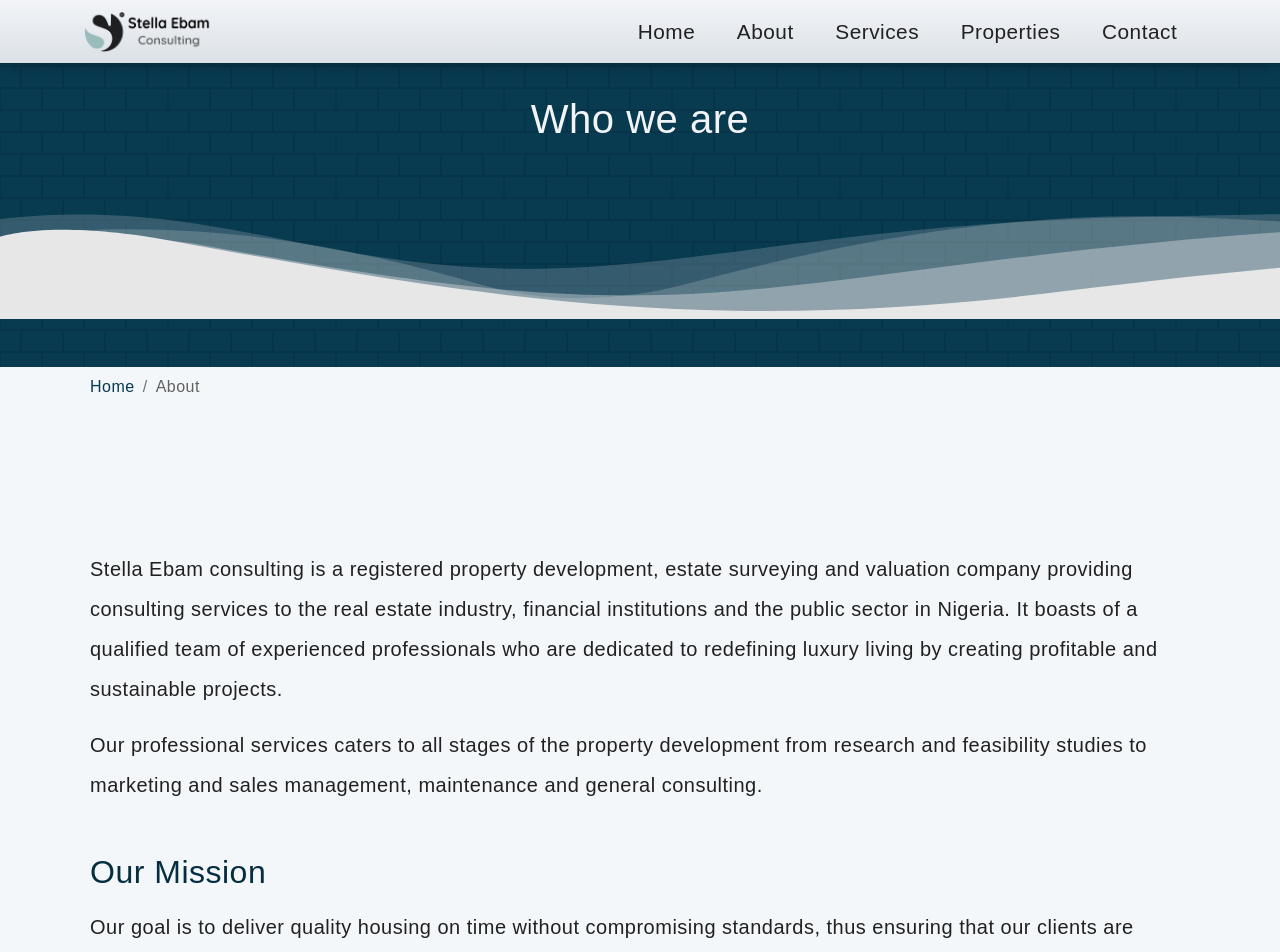
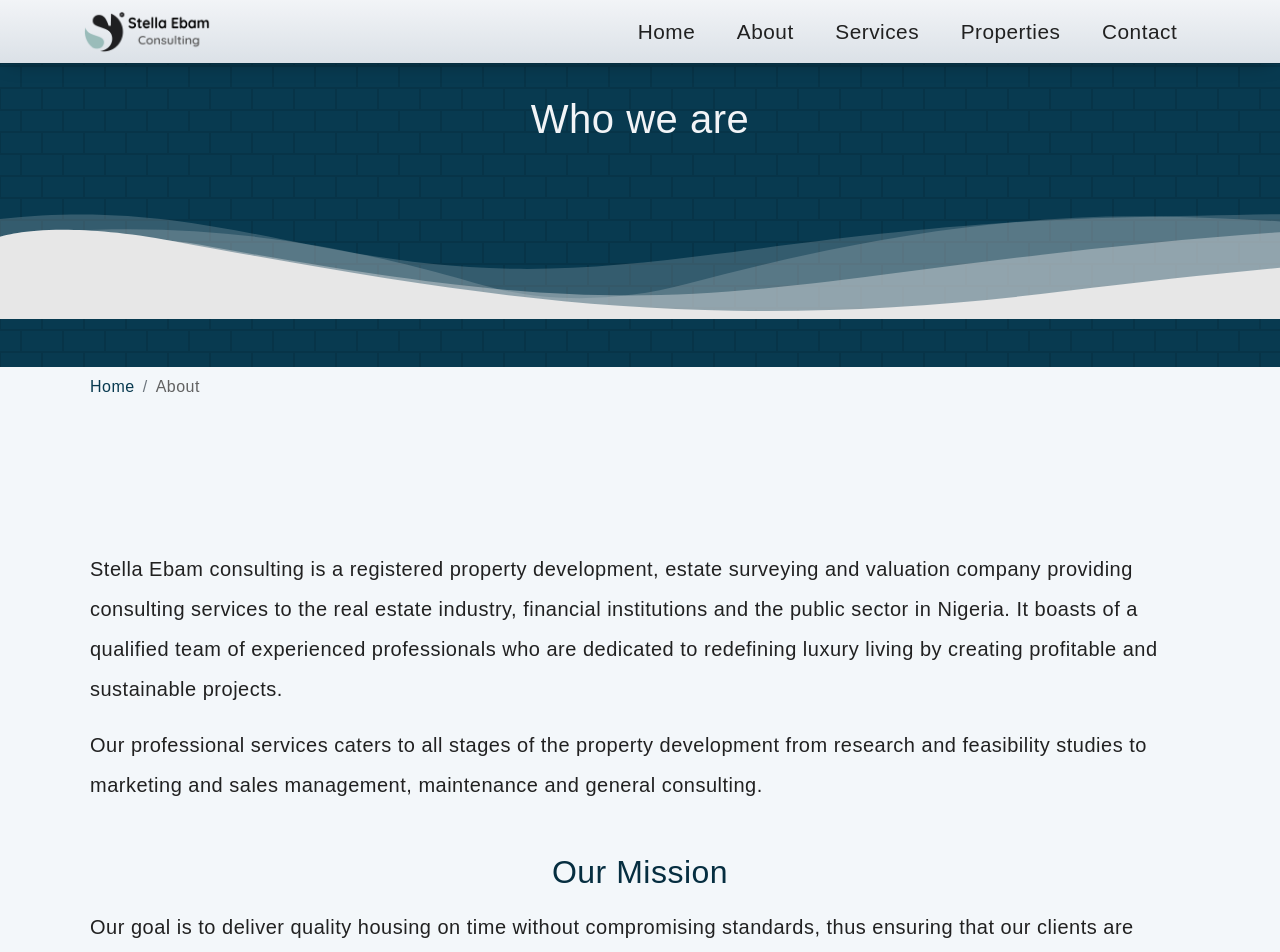
Before and after one commit to conyema/sec-client, a Next.js app: page /about in a window 1280 px wide. Shown: the top 952 px of the page. Built offline with nearby package versions, Linux system fonts and the light colour scheme.

Commit message:
chore: rename section component for clarity

```diff
--- /dev/null
+++ b/components/PageSection.js
@@ -0,0 +1,18 @@
+const PageSection = ({ title, children, ...props }) => {
+
+  return (
+    <section {...props} >
+      {title &&
+        <h2 className="title text-center">
+          <span className="sub-title">{title}</span>
+        </h2>
+      }
+
+      <div className="container-fluid container-lg">
+        {children}
+      </div>
+    </section>
+  )
+}
+
+export default PageSection
--- a/pages/about.js
+++ b/pages/about.js
@@ -1,8 +1,8 @@
 import Banner from '../components/Banner'
 import ContactCta from '../components/ContactCta'
 import Meta from '../components/Meta'
-import NavLink from '../components/NavLink'
-import Section from '../components/Section'
+// import NavLink from '../components/NavLink'
+import PageSection from '../components/PageSection'
 import Breadcrumb from 'react-bootstrap/Breadcrumb'
 
 
@@ -19,7 +19,7 @@ const About = () => {
         </Breadcrumb>
       </div>
 
-      <Section className={"section"} id={"about-us"}>
+      <PageSection className={"section"} id={"about-us"}>
         <div className="lh-lg fs-5 p-2 pb-5">
           <p>
             Stella Ebam consulting is a registered property development, estate
@@ -37,7 +37,7 @@ const About = () => {
 
 
           <div className="mt-5">
-            <h2 className="heading">Our Mission</h2>
+            <h2 className="heading text-center">Our Mission</h2>
             <p>
               Our goal is to deliver quality housing on time without compromising standards,
               thus ensuring that our clients are always satisfied and get the best return on
@@ -52,7 +52,7 @@ const About = () => {
           </p> */}
 
         </div>
-      </Section>
+      </PageSection>
 
       <ContactCta />
 
```
Also changed, not shown: pages/properties.js (+13 -8 lines), pages/services.js (+7 -7 lines).
